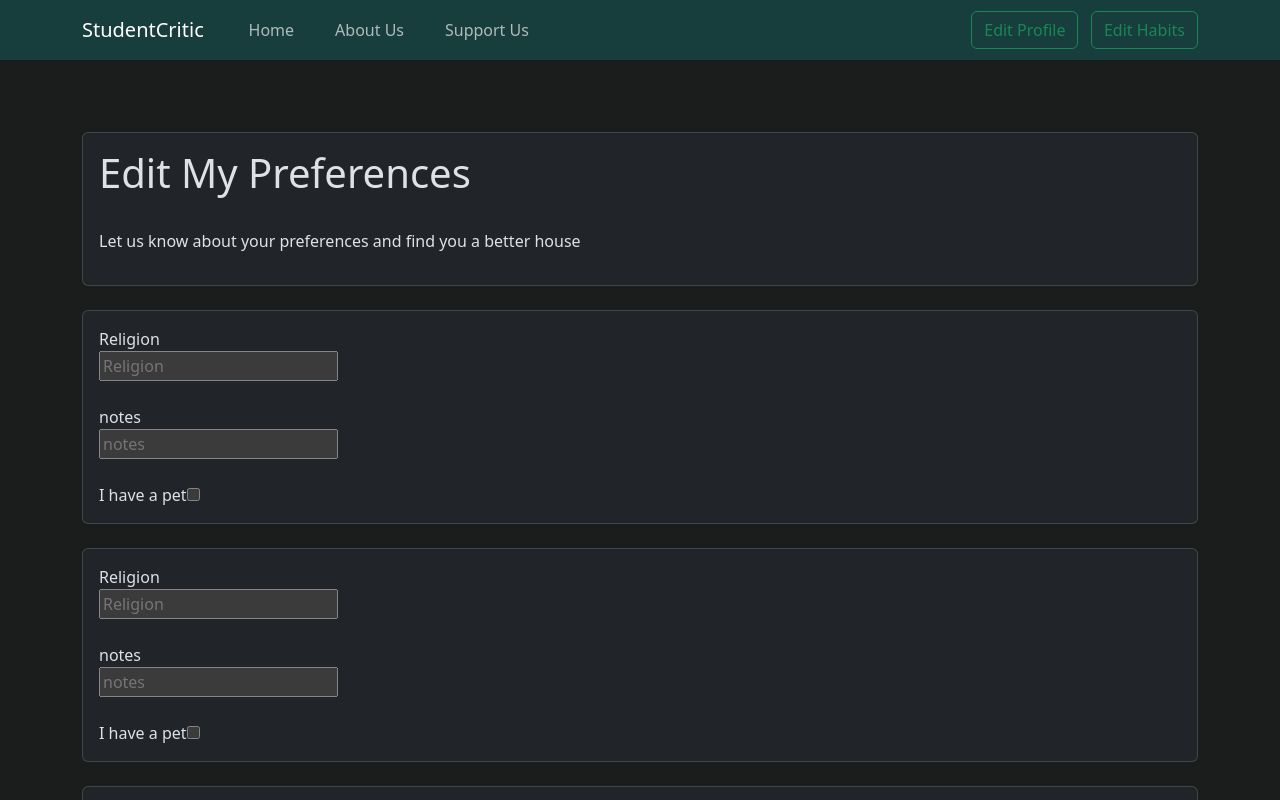
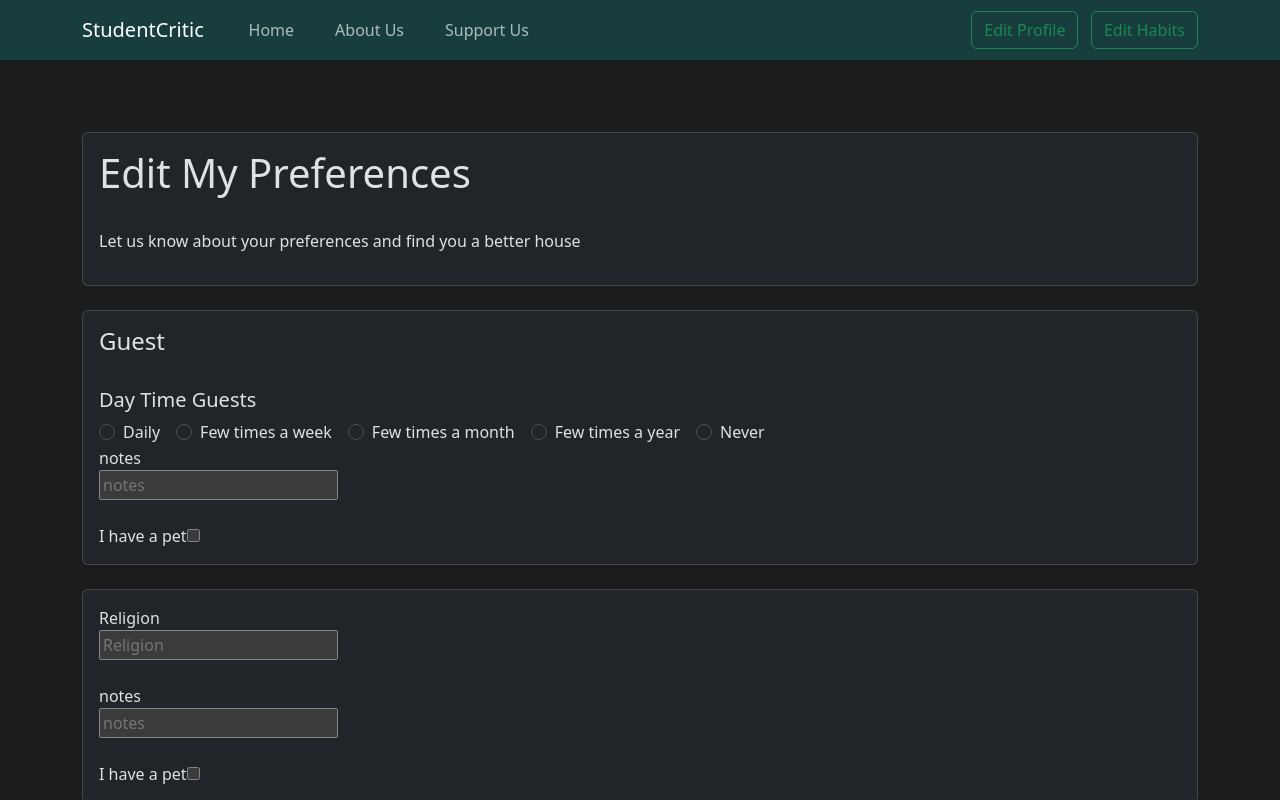
Before and after one commit to shara111/Housing-Hackathon, a Next.js app: page /preferences in a window 1280 px wide. Shown: the top 800 px of the page. Built offline with nearby package versions, Linux system fonts and the light colour scheme.

Commit message:
Update Profile and Prefernces and Support

```diff
--- a/pages/preferences.js
+++ b/pages/preferences.js
@@ -72,9 +72,69 @@ export default function Preferences() {
         {/* GUEST INPUT*/}
         <Card>
           <Card.Body>
-            <label>Religion</label>
+            <h4>Guest</h4>
             <br />
-            <input type="text" placeholder="Religion" {...register("typeOfReligion")} /> <br />
+            <h5>Day Time Guests</h5>
+            <div class="form-check form-check-inline">
+              <input
+                class="form-check-input"
+                type="radio"
+                name="inlineRadioOptions"
+                id="inlineRadio1"
+                value="option1"
+              />
+              <label class="form-check-label" for="inlineRadio1">
+                Daily
+              </label>
+            </div>
+            <div class="form-check form-check-inline">
+              <input
+                class="form-check-input"
+                type="radio"
+                name="inlineRadioOptions"
+                id="inlineRadio2"
+                value="option2"
+              />
+              <label class="form-check-label" for="inlineRadio2">
+                Few times a week
+              </label>
+            </div>
+            <div class="form-check form-check-inline">
+              <input
+                class="form-check-input"
+                type="radio"
+                name="inlineRadioOptions"
+                id="inlineRadio1"
+                value="option1"
+              />
+              <label class="form-check-label" for="inlineRadio1">
+                Few times a month
+              </label>
+            </div>
+            <div class="form-check form-check-inline">
+              <input
+                class="form-check-input"
+                type="radio"
+                name="inlineRadioOptions"
+                id="inlineRadio2"
+                value="option2"
+              />
+              <label class="form-check-label" for="inlineRadio2">
+                Few times a year
+              </label>
+            </div>
+            <div class="form-check form-check-inline">
+              <input
+                class="form-check-input"
+                type="radio"
+                name="inlineRadioOptions"
+                id="inlineRadio1"
+                value="option1"
+              />
+              <label class="form-check-label" for="inlineRadio1">
+                Never
+              </label>
+            </div>
             <br />
             <label>notes</label>
             <br />
```
